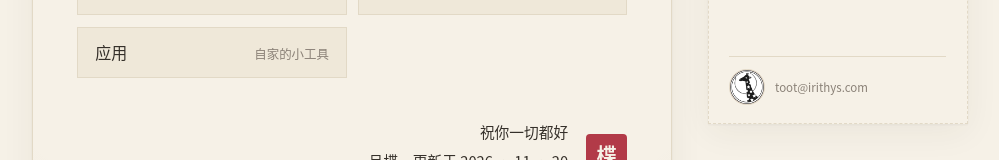
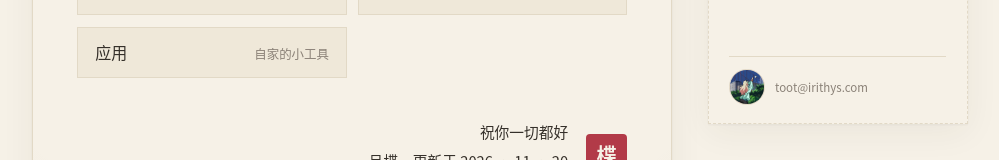
Before and after one commit to Irithys/home, a plain HTML site: page index.html in a window 1280 px wide. Shown: the part 588-748 px from the top of the page, without its empty margins (140-1139 px from the left). Drawn offline with Linux system fonts and the light colour scheme; no server answers.

Commit message:
嘟嘟头像换 toot 站点原图，下载到本地

```diff
--- a/index.html
+++ b/index.html
@@ -429,7 +429,7 @@
           <li class="toot--loading">正在取信…</li>
         </ul>
         <div class="toots-foot">
-          <span class="toots-avatar"><img src="./img/avatar2.webp" alt="吕楪的头像" width="44" height="44"></span>
+          <span class="toots-avatar"><img src="./img/toot-avatar.jpg" alt="吕楪在 toot 上的头像" width="44" height="44"></span>
           <a href="https://toot.irithys.com/@thy" target="_blank" rel="noopener">toot@irithys.com</a>
         </div>
       </aside>
```
Also changed, not shown: img/toot-avatar.jpg (added).
